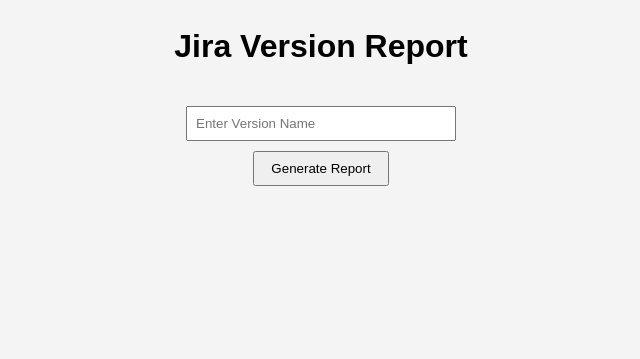
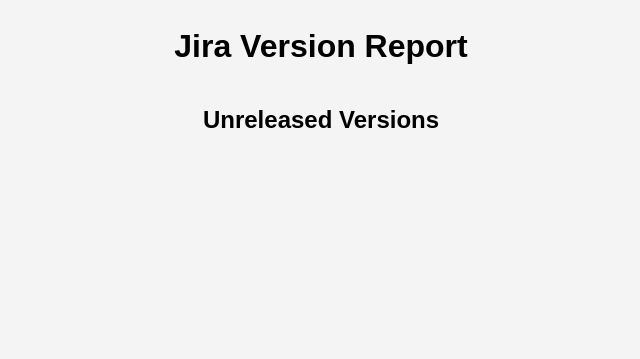
Before and after one commit to wltribble/Jira-Version-Report, a plain HTML site: page index.html in a window 1280 px wide. Shown: the whole page, without its empty margins (319-959 px from the left). Drawn offline with nearby package versions, Linux system fonts and the light colour scheme.

Commit message:
Replace text-entry selection with list of unreleased versions

```diff
--- a/index.html
+++ b/index.html
@@ -9,8 +9,10 @@
 </head>
 <body>
     <h1>Jira Version Report</h1>
-    <input type="text" id="versionName" placeholder="Enter Version Name" />
-    <button onclick="generateReport()">Generate Report</button>
+    <div id="versionListContainer">
+        <h2>Unreleased Versions</h2>
+        <ul id="versionList"></ul>
+    </div>
     <canvas id="versionReportChart"></canvas>
     <script src="script.js"></script>
 </body>
```
